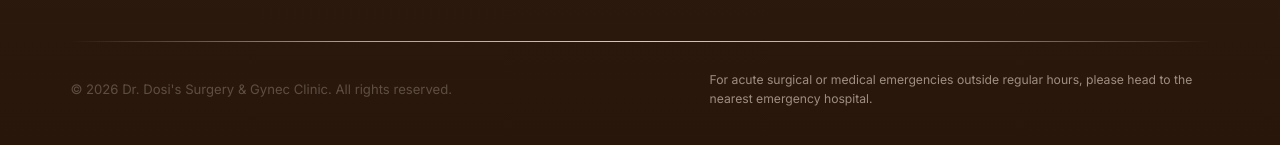
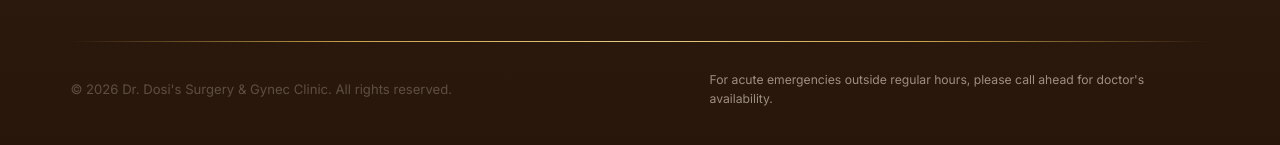
Before and after one commit to Neelanshdosi/dr.dosi-s-website, a React (Vite) app: page / in a window 1280 px wide. Shown: the part 6653-6798 px from the top of the page. Built offline with nearby package versions, Linux system fonts and the light colour scheme; a web font is replaced by a local one.

Commit message:
Update emergency disclaimer note in footer

```diff
--- a/src/data/translations.js
+++ b/src/data/translations.js
@@ -87,7 +87,7 @@ export const TRANSLATIONS = {
     quickLinks: "Quick Navigation",
     consultationNotice: "Consultation hours are subject to doctor availability and hospital commitments. Calling in advance is always recommended.",
     allRightsReserved: "All rights reserved.",
-    emergencyDisclaimer: "For acute surgical or medical emergencies outside regular hours, please head to the nearest emergency hospital."
+    emergencyDisclaimer: "For acute emergencies outside regular hours, please call ahead for doctor's availability."
   },
 
   hi: {
@@ -173,6 +173,6 @@ export const TRANSLATIONS = {
     quickLinks: "त्वरित लिंक",
     consultationNotice: "परामर्श का समय डॉक्टर्स की उपलब्धता एवं अस्पताल प्रक्रियाओं के अनुसार परिवर्तनशील हो सकता है। आने से पूर्व कॉल करना श्रेयस्कर है।",
     allRightsReserved: "सर्वाधिकार सुरक्षित।",
-    emergencyDisclaimer: "क्लीनिक समय के अतिरिक्त गंभीर आपातकालीन स्थिति में कृपया नजदीकी आपातकालीन अस्पताल से संपर्क करें।"
+    emergencyDisclaimer: "क्लीनिक समय के अतिरिक्त आपातकालीन स्थिति में, डॉक्टर की उपलब्धता जानने हेतु कृपया पहले फोन करें।"
   }
 };
```
